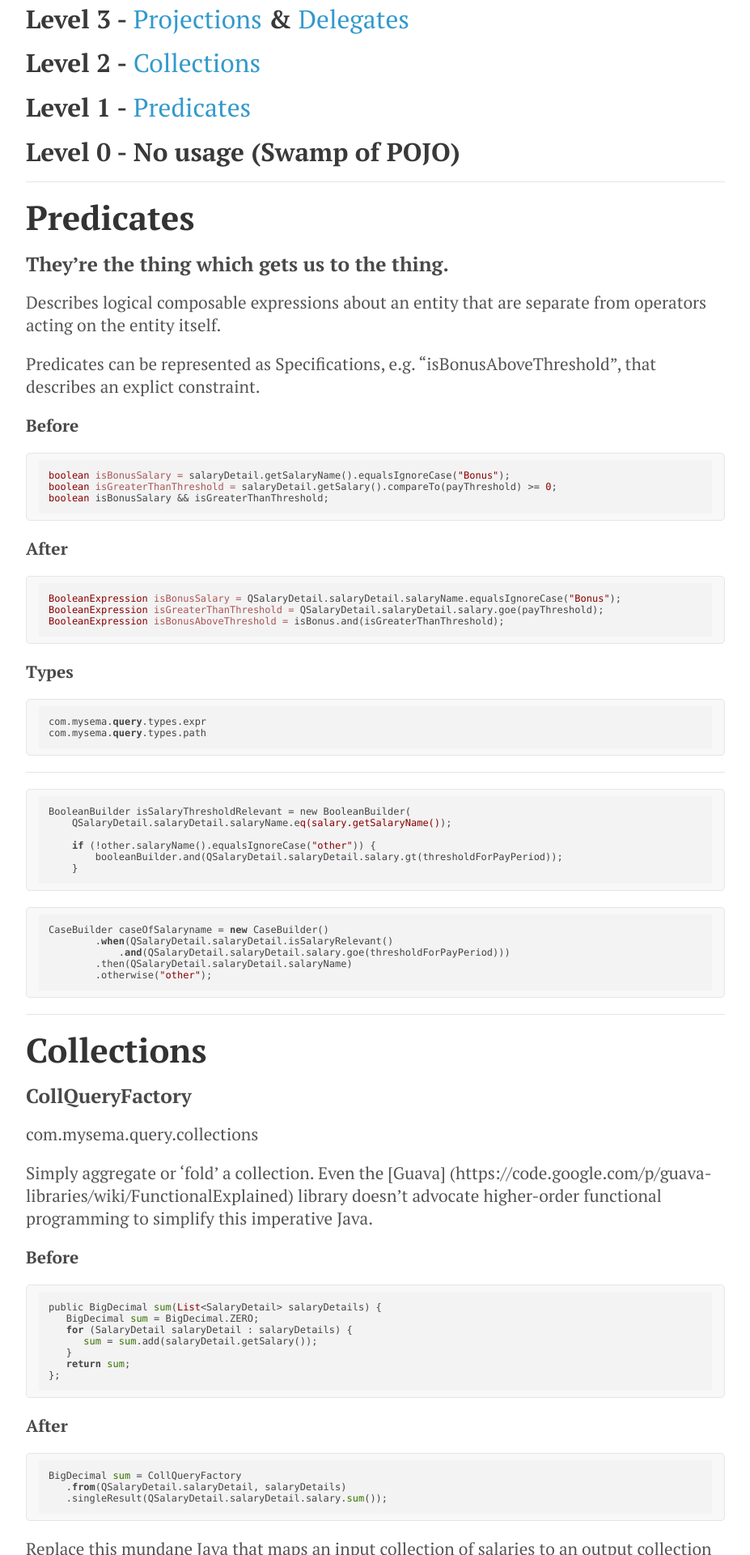
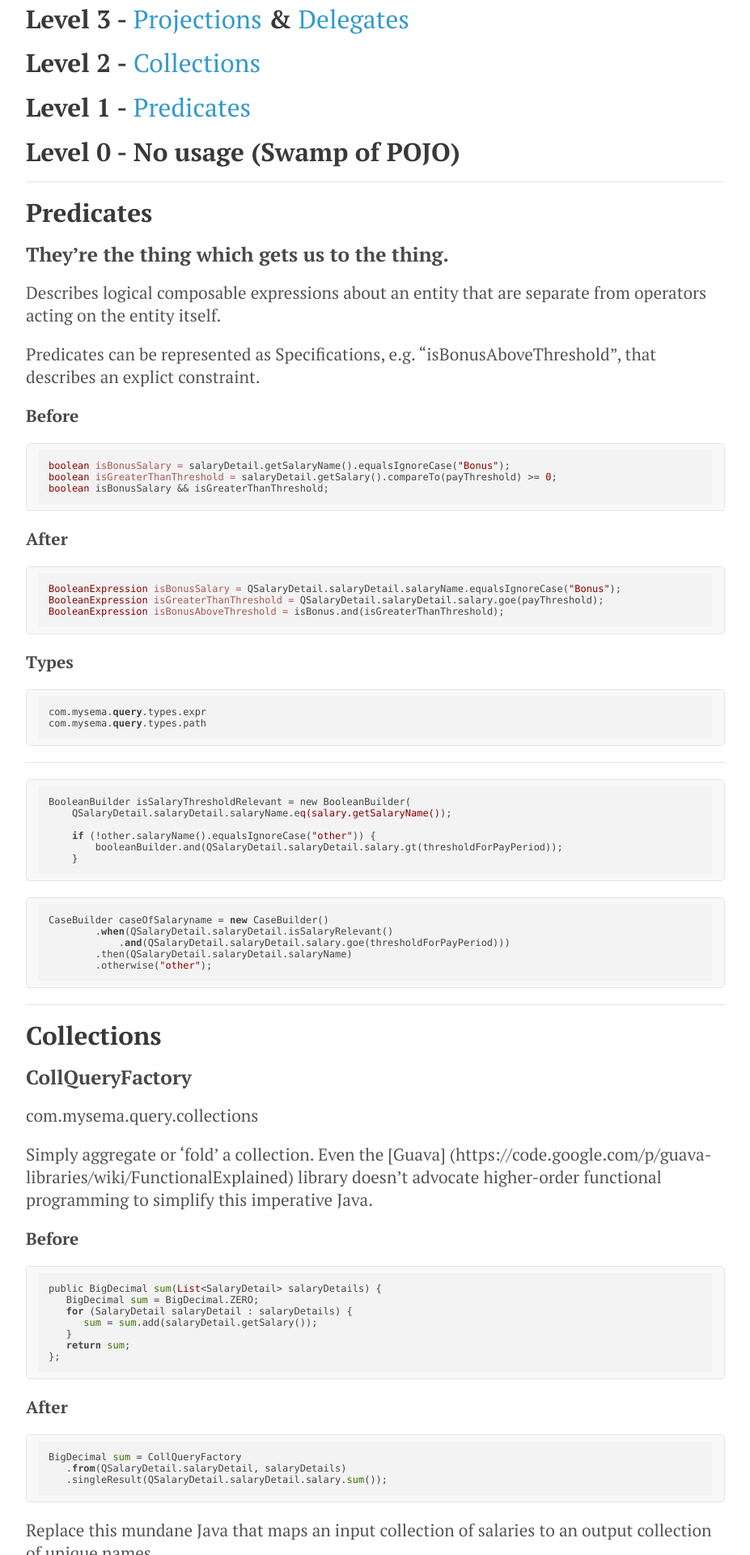
Before and after one commit to griffio/griffio.github.io, a Jekyll site: the page built from _posts/2014-09-01-querydsl-maturity-model.md, in a window 1280 px wide. Shown: the part 323-2243 px from the top of the page at 81% size, without its empty margins (176-1103 px from the left). Built offline with Jekyll 4.4.1, drawn with Linux system fonts in a browser that asks for light colours; nearby versions of some CDN libraries.

```diff
--- a/_posts/2014-09-01-querydsl-maturity-model.md
+++ b/_posts/2014-09-01-querydsl-maturity-model.md
@@ -21,7 +21,7 @@ summary: using querydsl
 
 ---
 
-# Predicates
+## Predicates
 
 ### They're the thing which gets us to the thing.
 
@@ -73,7 +73,7 @@ CaseBuilder caseOfSalaryname = new CaseBuilder()
 
 ---
 
-# Collections
+## Collections
 
 ### CollQueryFactory
 
@@ -147,7 +147,7 @@ List<SalaryDetail> aggregatedSalaries = CollQueryFactory.from(QSalaryDetail.sala
         GroupBy.sum(QSalaryDetail.salaryDetail.salary))));
 ~~~
 
-# Projections
+## Projections
 
 ### @QueryProjection
 
@@ -235,7 +235,7 @@ public SalaryDetail(String salaryName, BigDecimal salary) {
 
 ---
 
-# Delegates
+## Delegates
 
 ### @QueryDelegate
 
```
